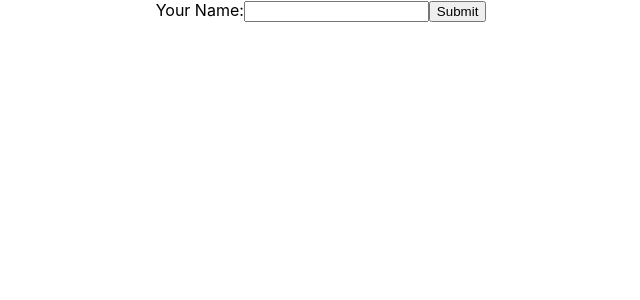
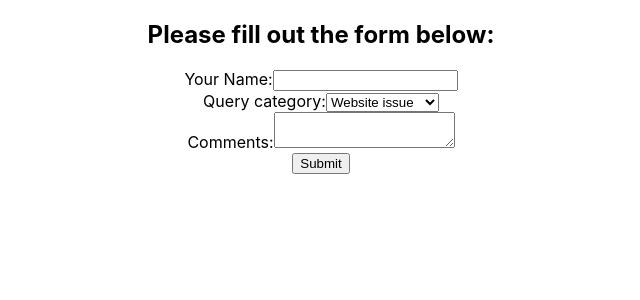
Before and after one commit to Camelia03/react-functional-components, a React (Create React App) app in the folder my-app/: page / in a window 1280 px wide. Shown: the top 300 px of the page, without its empty margins (319-959 px from the left). Built offline with nearby package versions, Linux system fonts and the light colour scheme.

Commit message:
Submitting Form Data

```diff
--- a/my-app/src/components/ControlledForm.js
+++ b/my-app/src/components/ControlledForm.js
@@ -5,7 +5,9 @@
         super(props)
 
         this.state = {
-             name: ''
+             name: '',
+             category: 'website',
+             comments: '',
         }
     }
     handleNameChange = (event) => {
@@ -13,10 +15,26 @@
             name: event.target.value
         })
     }
+    handleCategoryChange = (event) => {
+        this.setState({
+            category: event.target.value
+        })
+    }
+    handleCommentsChange = (event) => {
+        this.setState({
+            comments: event.target.value
+        })
+    }
+    handleSubmit = (event) => {
+        event.preventDefault();
+        console.log(this.state)
+    }
     render() {
         return (
             <div>
-                <form>
+                <h2>Please fill out the form below:</h2>
+                <form onSubmit={this.handleSubmit}>
+                    <div>
                         <label htmlFor="id-name">Your Name:</label>
                         <input
                             value={this.state.name}
@@ -25,6 +43,30 @@
                             name="name"
                             type="text"
                         />
+                    </div>
+                    <div>
+                        <label htmlFor="id-category">Query category:</label>
+                            <select
+                                id="id-category"
+                                name="category"
+                                value={this.state.category}
+                                onChange={this.handleCategoryChange}
+                            >
+                                <option value="website">Website issue</option>
+                                <option value="order">Order issue</option>
+                                <option value="general">General inquiry</option>
+
+                            </select>
+                    </div>
+                    <div>
+                        <label htmlFor="id-comments">Comments:</label>
+                            <textarea
+                                id="id-comments"
+                                name="comments"
+                                value={this.state.comments}
+                                onChange={this.handleCategoryChange}
+                            />
+                    </div>
                     <input type="submit" value="Submit" />
                 </form>
             </div>
```
Lines whose indentation alone changed are shown as unchanged.
